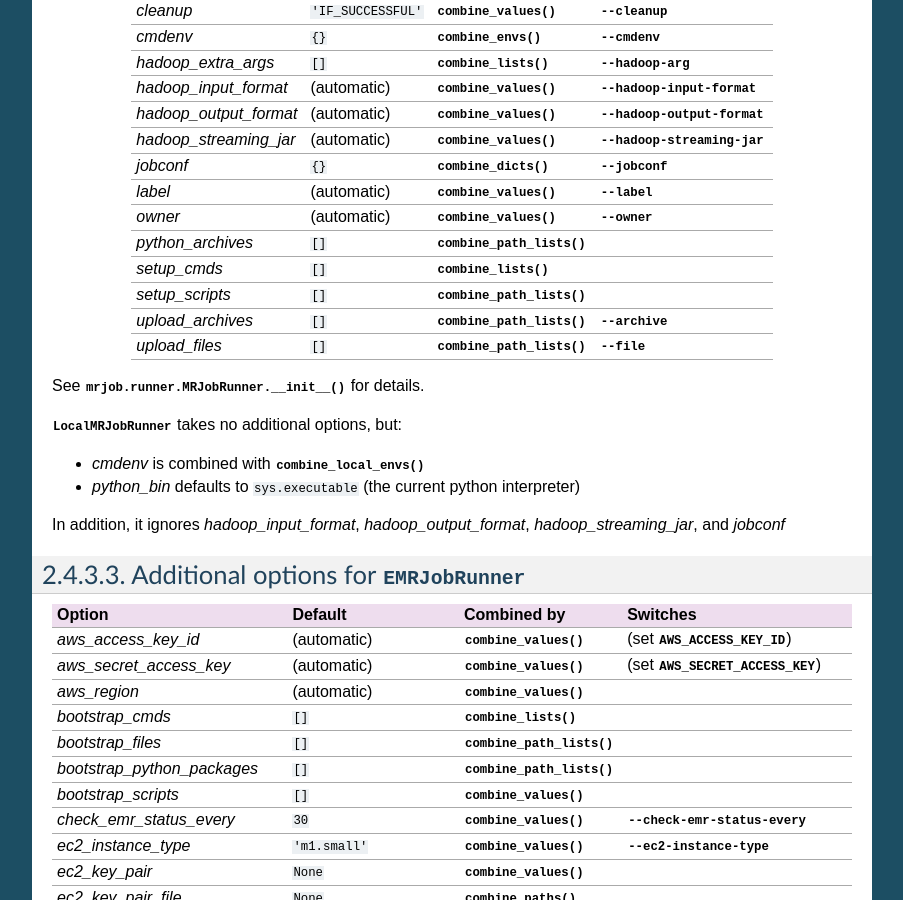
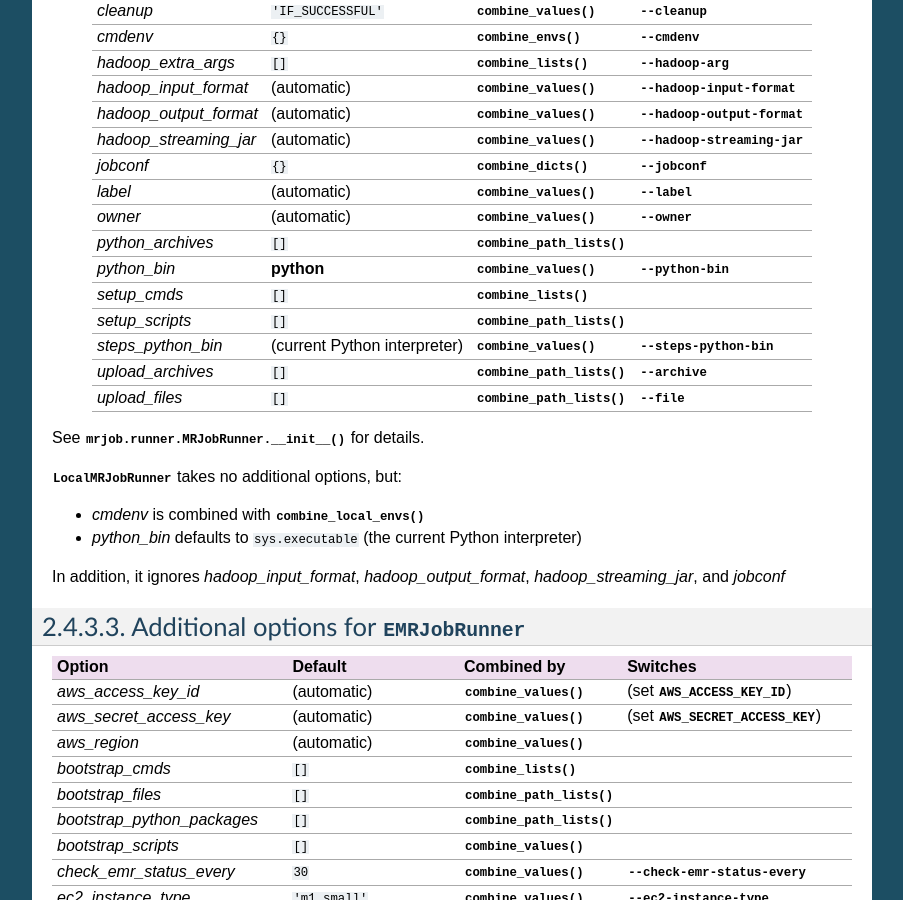
Before and after one commit to Yelp/mrjob, a Sphinx documentation site: the page built from docs/configs-reference.rst, in a window 1280 px wide and 900 px high, scrolled down 478 px. Shown: the whole window, without its empty margins (198-1101 px from the left). Built offline with Sphinx 7.4.7, drawn with Linux system fonts in a browser that asks for light colours.

Commit message:
updated docs

```diff
--- a/docs/configs-reference.rst
+++ b/docs/configs-reference.rst
@@ -34,8 +34,10 @@ Option                 Default                        Combined by
 *label*                (automatic)                    :py:func:`~mrjob.conf.combine_values`     :option:`--label`
 *owner*                (automatic)                    :py:func:`~mrjob.conf.combine_values`     :option:`--owner`
 *python_archives*      ``[]``                         :py:func:`~mrjob.conf.combine_path_lists`
+*python_bin*           :command:`python`              :py:func:`~mrjob.conf.combine_values`     :option:`--python-bin`
 *setup_cmds*           ``[]``                         :py:func:`~mrjob.conf.combine_lists`
 *setup_scripts*        ``[]``                         :py:func:`~mrjob.conf.combine_path_lists`
+*steps_python_bin*     (current Python interpreter)   :py:func:`~mrjob.conf.combine_values`     :option:`--steps-python-bin`
 *upload_archives*      ``[]``                         :py:func:`~mrjob.conf.combine_path_lists` :option:`--archive`
 *upload_files*         ``[]``                         :py:func:`~mrjob.conf.combine_path_lists` :option:`--file`
 ====================== ============================== ========================================= =================================
@@ -45,7 +47,7 @@ See :py:meth:`mrjob.runner.MRJobRunner.__init__` for details.
 :py:class:`~mrjob.local.LocalMRJobRunner` takes no additional options, but:
 
 * *cmdenv* is combined with :py:func:`~mrjob.conf.combine_local_envs`
-* *python_bin* defaults to ``sys.executable`` (the current python interpreter)
+* *python_bin* defaults to ``sys.executable`` (the current Python interpreter)
 
 In addition, it ignores *hadoop_input_format*, *hadoop_output_format*, *hadoop_streaming_jar*, and *jobconf*
 
```
